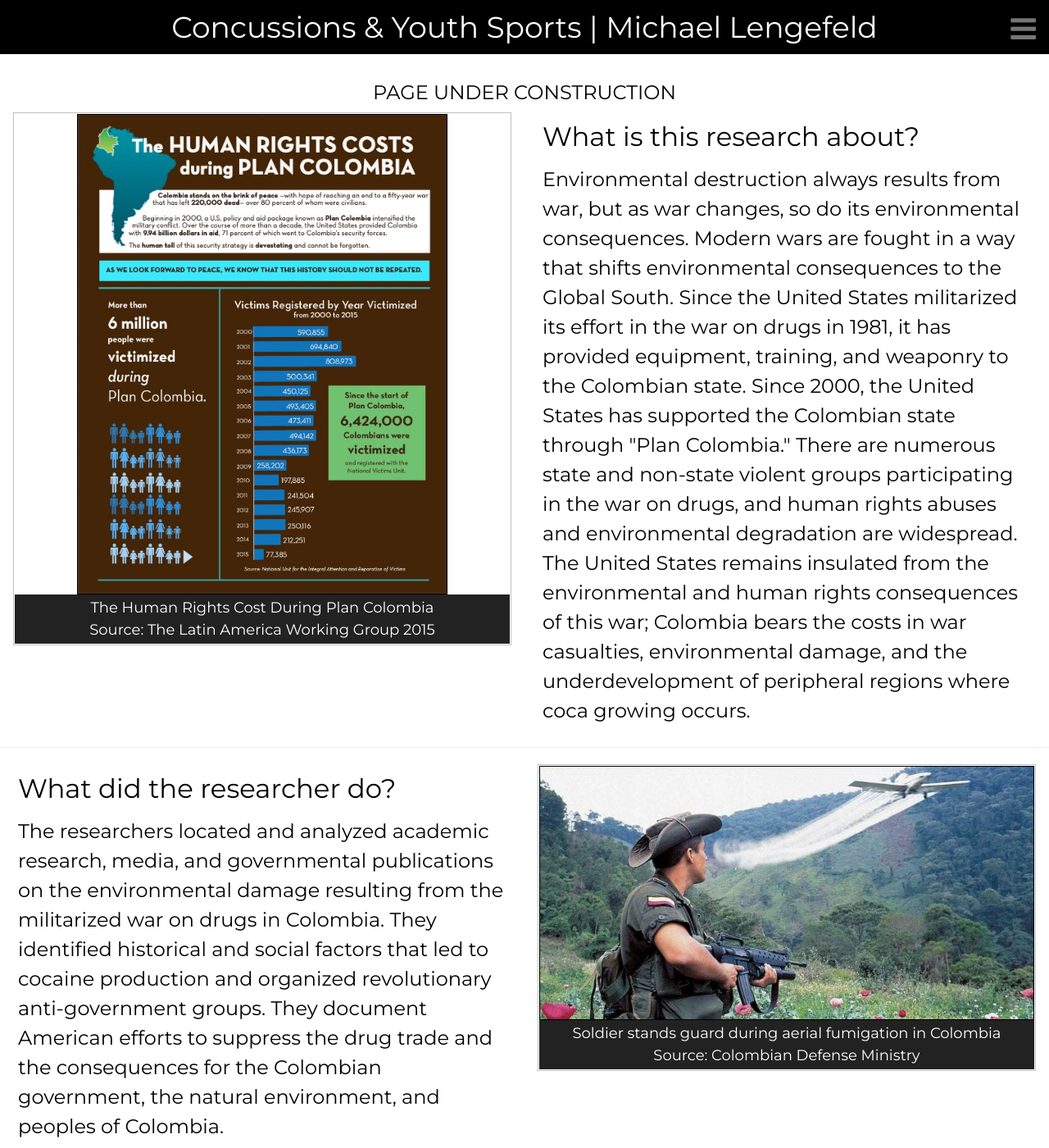
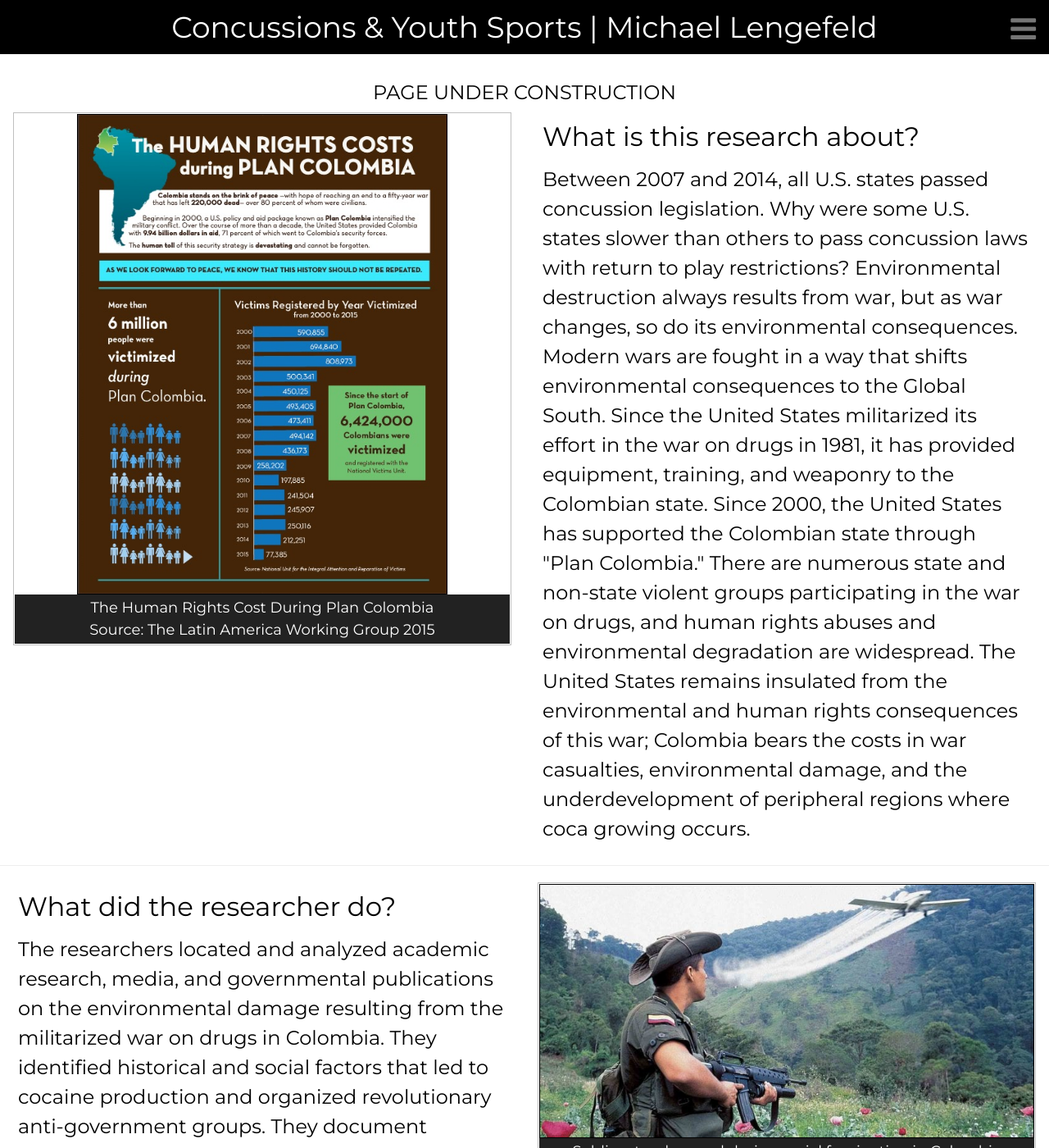
Before and after one commit to resilience1/resilience1.github.io, a Jekyll site: the page built from research/concussion.html, in a window 1280 px wide and 1400 px high. Shown: the whole window at 82% size. Built offline with Jekyll 4.4.1, drawn with Linux system fonts in a browser that asks for light colours; nearby versions of some CDN libraries.

Commit message:
Update concussion.html

```diff
--- a/research/concussion.html
+++ b/research/concussion.html
@@ -166,7 +166,12 @@ title: Concussions & Youth Sports | Michael Lengefeld
 		</div>
 		<div class="w3-half w3-container">
 			<h1>What is this research about?</h1>
-				<h2>Environmental destruction always results from war, but as war changes, so do its environmental
+				<h2>Between 2007 and 2014, all U.S. states passed concussion legislation.
+					Why were some U.S. states slower than others to pass concussion laws
+					with return to play restrictions?
+
+
+					Environmental destruction always results from war, but as war changes, so do its environmental
 					consequences. Modern wars are fought in a way that shifts environmental consequences to
 					the Global South. Since the United States militarized its effort in the war on drugs in 1981,
 					it has provided equipment, training, and weaponry to the Colombian state. Since 2000, the United
```
